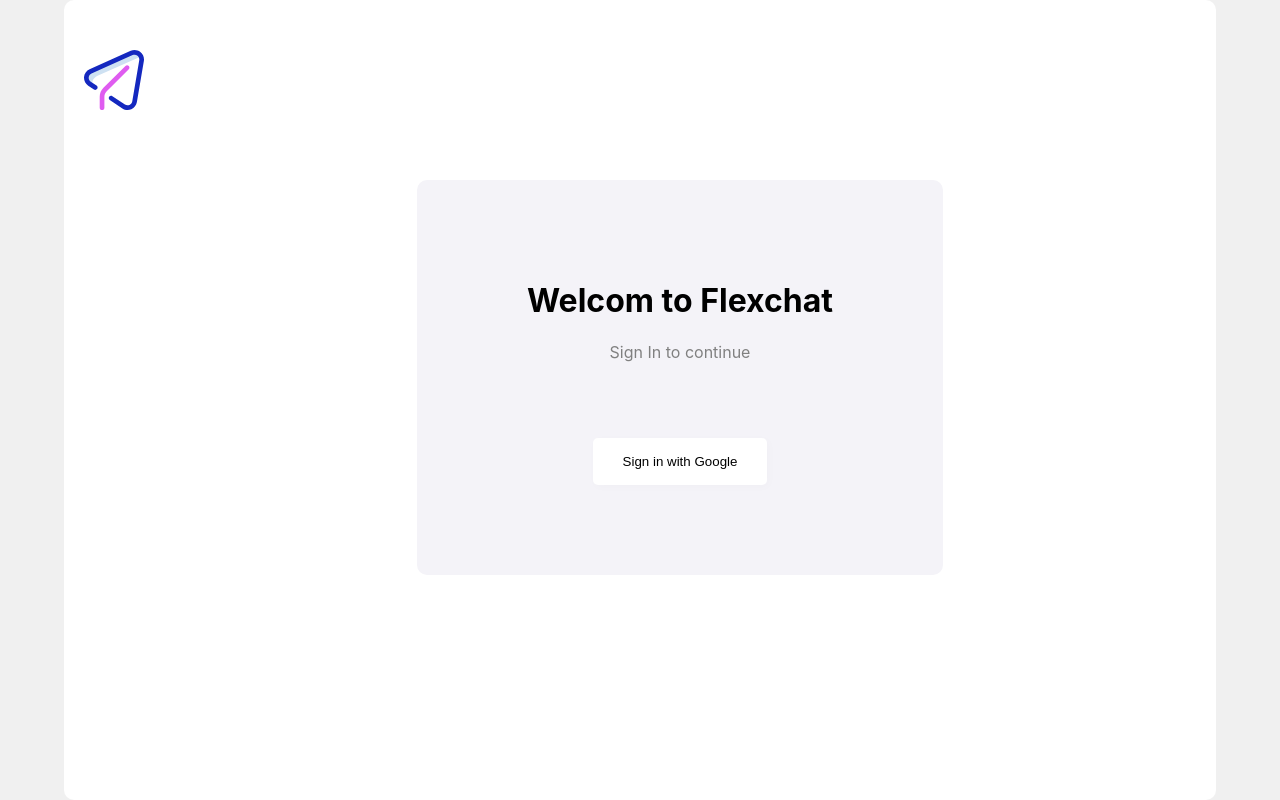
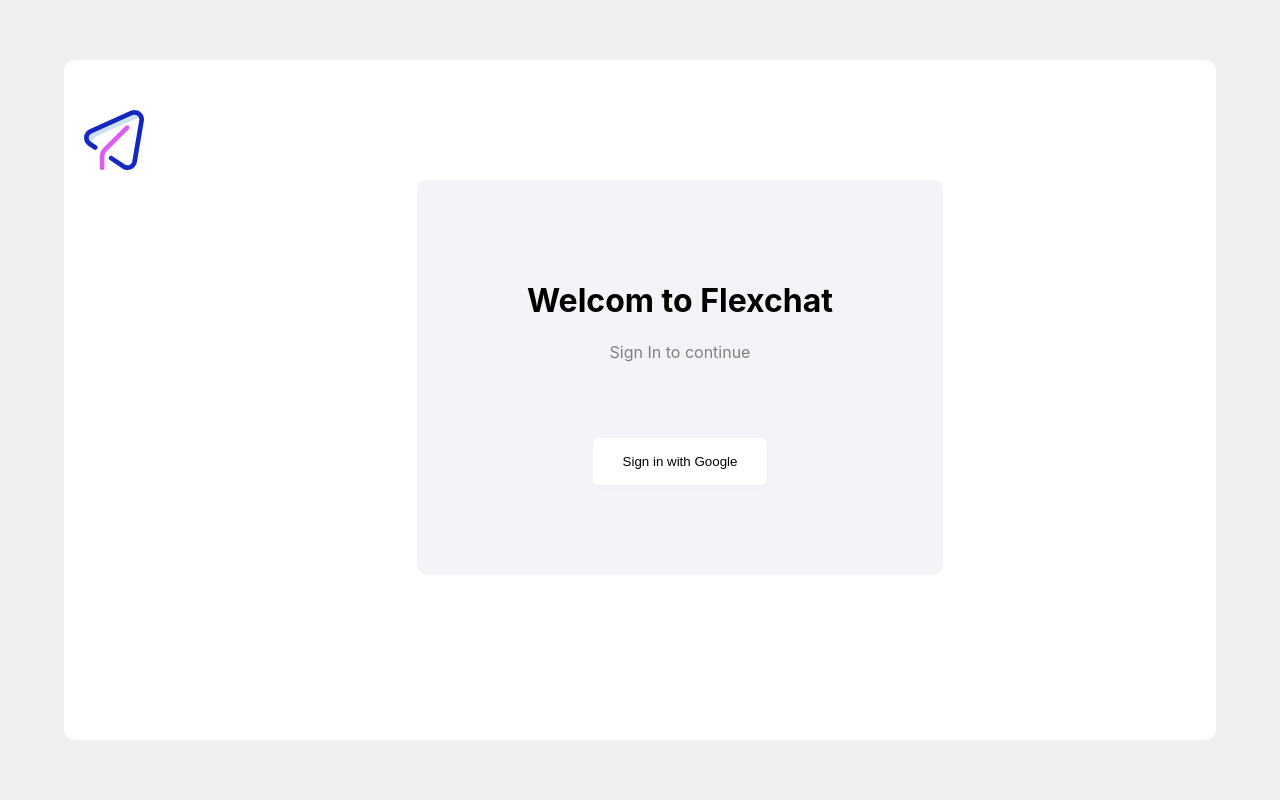
Before and after one commit to Syedmha/flexchat, a React (Create React App) app: page / in a window 1280 px wide. Built offline with nearby package versions, Linux system fonts and the light colour scheme; no server answers.

Commit message:
minor fix

```diff
--- a/src/App.css
+++ b/src/App.css
@@ -14,10 +14,9 @@
 }
 .__main {
   max-width: 90%;
-  /* margin: auto; */
+  margin: auto;
   background-color: #fff;
   min-height: 80vh;
-  height: 100%;
   width: 100%;
   border-radius: 10px;
   padding: 20px;
@@ -92,7 +91,6 @@
   padding: 0px;
   height: 600px;
   margin-bottom: 0px;
-
 }
 
 }
--- a/src/components/ChatBody/ChatBody.css
+++ b/src/components/ChatBody/ChatBody.css
@@ -5,3 +5,18 @@
     padding: 15px 20px;
     display: flex;
   }
+
+
+  /* Media queries */
+
+/* Smartphones (portrait) ----------- */
+@media only screen
+and (max-width : 425px) {
+/* Styles */
+.__main {
+
+
+  /* height: 600px; */
+
+}
+}
```
